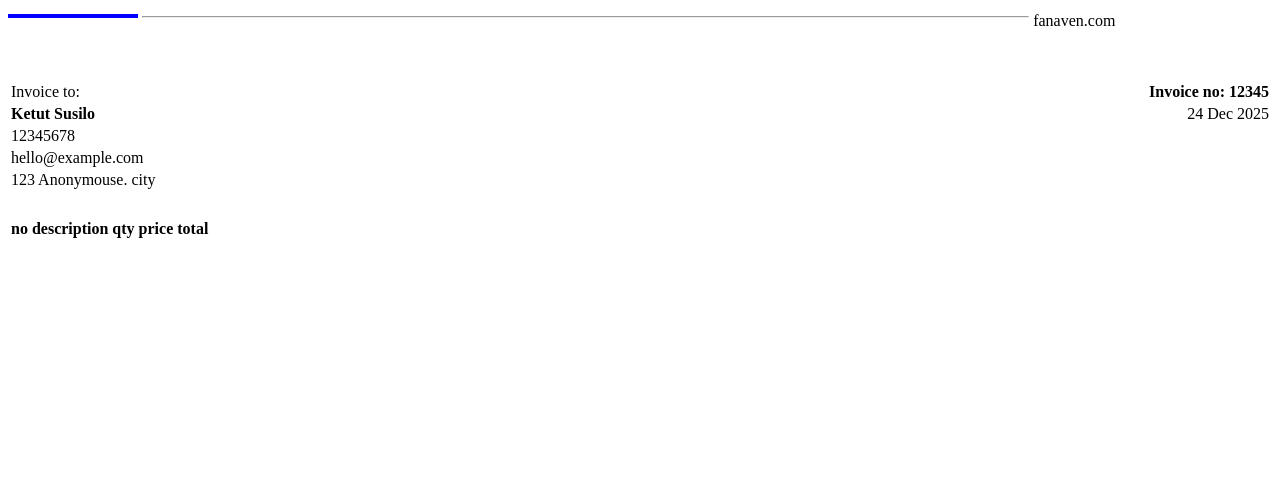
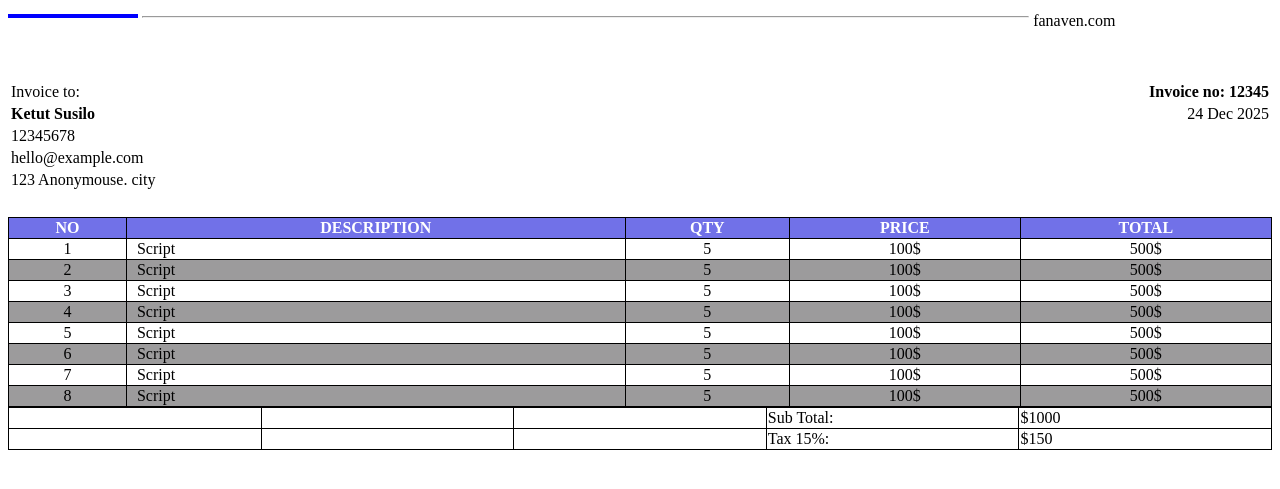
Before and after one commit to abdullah97-pro/Front-End-Projects, a plain HTML site: page HTML Execersize/table.html in a window 1280 px wide. Shown: the part 95-584 px from the top of the page. Drawn offline with Linux system fonts and the light colour scheme.

Commit message:
final table project

```diff
--- a/HTML Execersize/table.html
+++ b/HTML Execersize/table.html
@@ -32,6 +32,38 @@
         }
         #tb1 tr td:last-child {
             text-align: right;
+        }
+
+        #tb2 {
+            width: 100%;
+            border: 1px solid black;
+            border-collapse: collapse;
+        }
+        #tb2 th {
+            border: 1px solid black;
+            text-transform: uppercase;
+            background-color: rgb(113, 113, 232);
+            color: white;
+        }
+        #tb2 td {
+            border: 1px solid black;
+            text-align: center;
+        }
+        #tb2 tr td:nth-child(2) {
+            text-align: left;
+            padding-left: 10px;
+        }
+        #tb2 tr:nth-child(odd) {
+            background-color: rgb(156, 155, 156);
+        }
+
+        #tb3 {
+            width: 100%;
+            border-collapse: collapse;
+        }
+        #tb3 td {
+            width: 20%;
+            border: 1px solid;
         }
     </style>
 </head>
@@ -75,6 +107,79 @@
             <th>price</th>
             <th>total</th>
         </tr>
+        <tr>
+            <td>1</td>
+            <td>Script</td>
+            <td>5</td>
+            <td>100$</td>
+            <td>500$</td>
+        </tr>
+        <tr>
+            <td>2</td>
+            <td>Script</td>
+            <td>5</td>
+            <td>100$</td>
+            <td>500$</td>
+        </tr>
+        <tr>
+            <td>3</td>
+            <td>Script</td>
+            <td>5</td>
+            <td>100$</td>
+            <td>500$</td>
+        </tr>
+        <tr>
+            <td>4</td>
+            <td>Script</td>
+            <td>5</td>
+            <td>100$</td>
+            <td>500$</td>
+        </tr>
+        <tr>
+            <td>5</td>
+            <td>Script</td>
+            <td>5</td>
+            <td>100$</td>
+            <td>500$</td>
+        </tr>
+        <tr>
+            <td>6</td>
+            <td>Script</td>
+            <td>5</td>
+            <td>100$</td>
+            <td>500$</td>
+        </tr>
+        <tr>
+            <td>7</td>
+            <td>Script</td>
+            <td>5</td>
+            <td>100$</td>
+            <td>500$</td>
+        </tr>
+        <tr>
+            <td>8</td>
+            <td>Script</td>
+            <td>5</td>
+            <td>100$</td>
+            <td>500$</td>
+        </tr>
+    </table>
+
+    <table id="tb3">
+        <tr>
+            <td></td>
+            <td></td>
+            <td></td>
+            <td>Sub Total:</td>
+            <td>$1000</td>
+        </tr>
+        <tr>
+            <td></td>
+            <td></td>
+            <td></td>
+            <td>Tax 15%:</td>
+            <td>$150</td>
+        </tr>
     </table>
 </body>
 </html>
```
